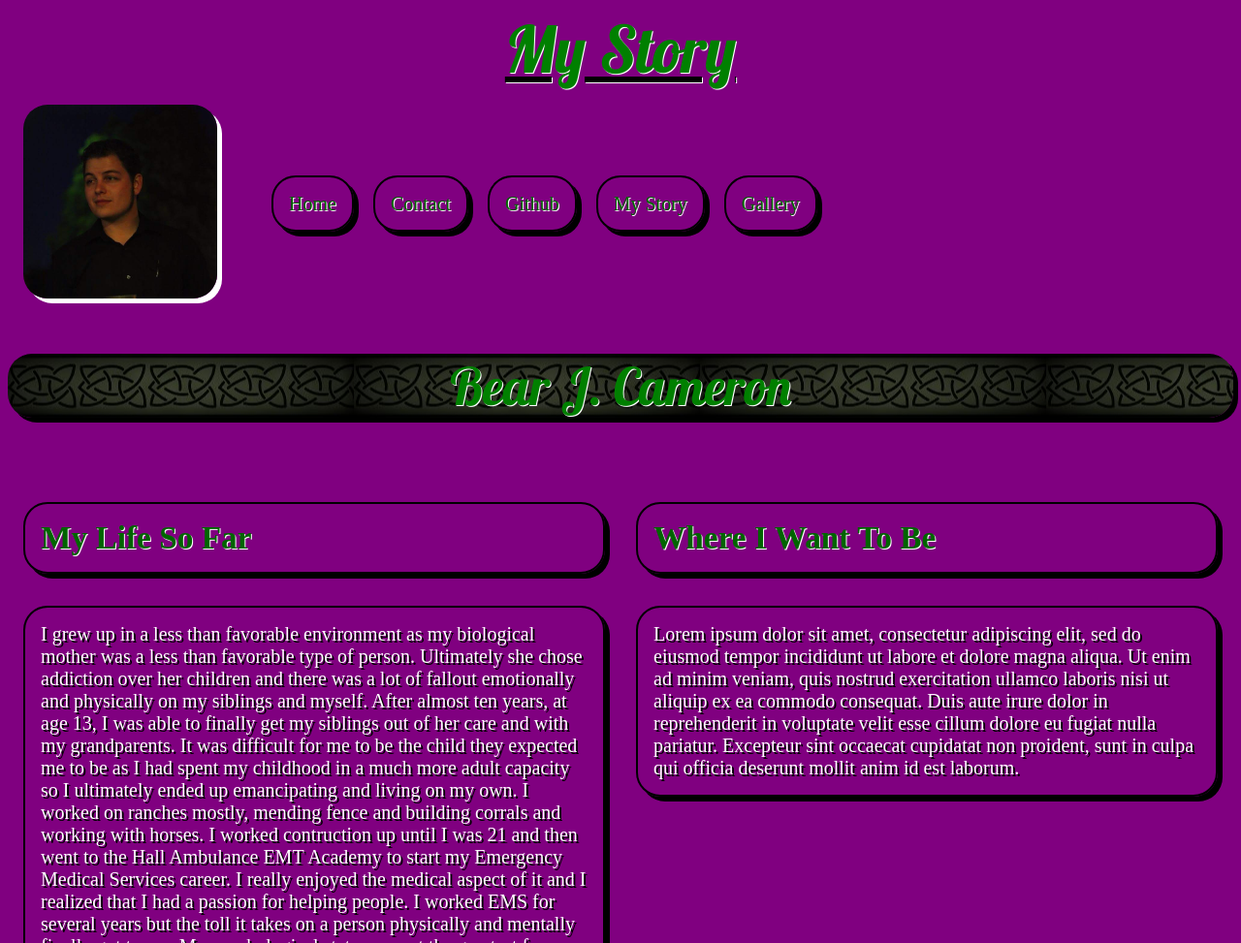
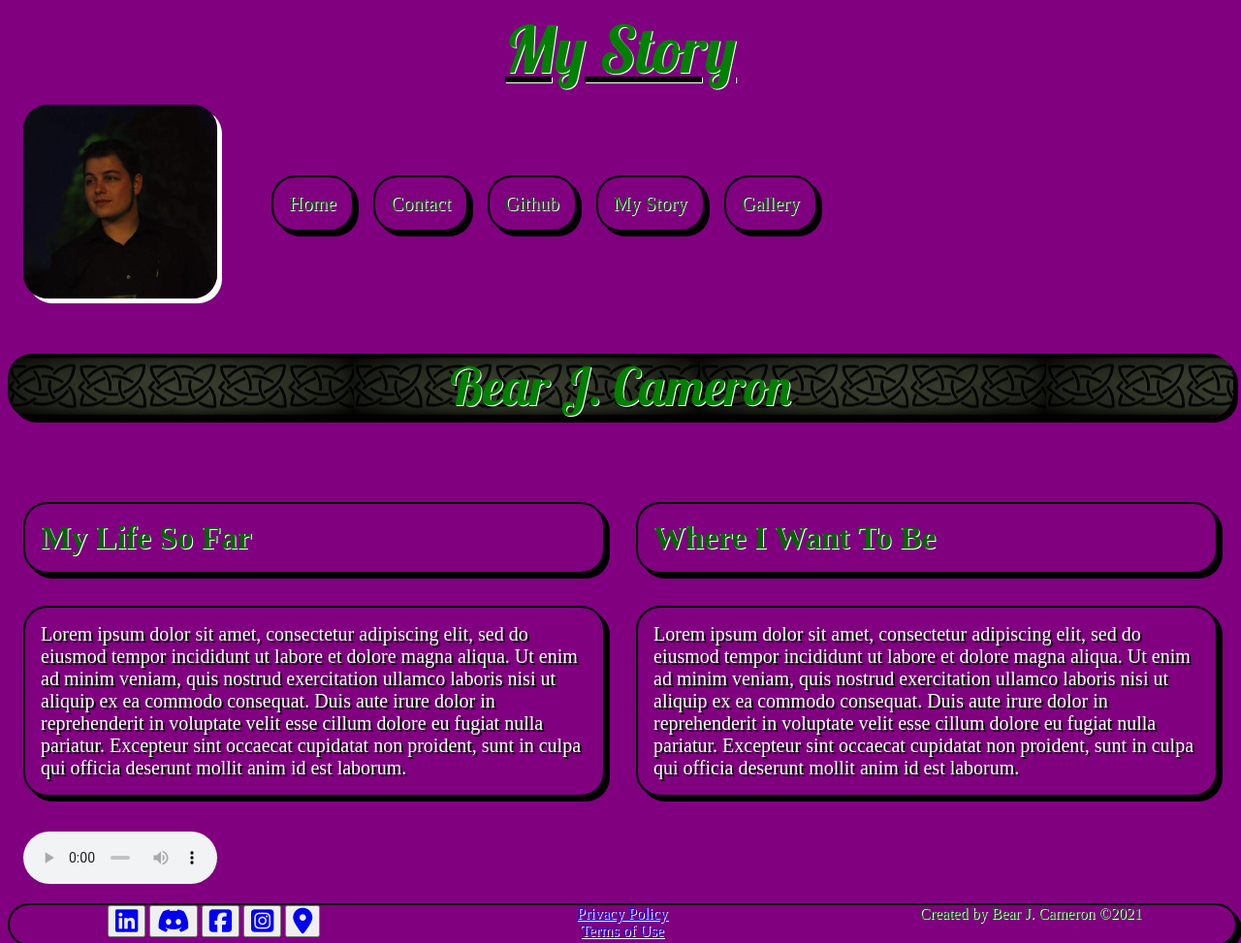
Before and after one commit to BearJCameron/Final_Project, a plain HTML site: page mystory.html in a window 1280 px wide. Shown: the top 973 px of the page at 97% size. Drawn offline with Linux system fonts and the light colour scheme; a web font is replaced by a local one.

Commit message:
updated footer

```diff
--- a/mystory.html
+++ b/mystory.html
@@ -41,30 +41,8 @@
         <div class="column">
             <h3 id="body_head">My Life So Far</h3>
             <p id="body_text">
-                I grew up in a less than favorable environment as my biological mother was a less than favorable
-                type of person. Ultimately she chose addiction over her children and there was a lot of fallout
-                emotionally and physically on my siblings and myself. After almost ten years, at age 13, I was able
-                to finally get my siblings out of her care and with my grandparents. It was difficult for me to be
-                the child they expected me to be as I had spent my childhood in a much more adult capacity so I
-                ultimately ended up emancipating and living on my own. I worked on ranches mostly, mending fence and
-                building corrals and working with horses. I worked contruction up until I was 21 and then went to the
-                Hall Ambulance EMT Academy to start my Emergency Medical Services career. I really enjoyed the medical
-                aspect of it and I realized that I had a passion for helping people. I worked EMS for several years but
-                the toll it takes on a person physically and mentally finally got to me. My psychological state was not
-                the greatest for a while and I ended up back in construction as it was something easy for me and paid
-                the bills. I got my POST with the Bakersfield Police Department in 2011 but found that work field to be
-                both similar to the stress of EMS as well as often contradictory to what I held to be moral and ethical
-                standards for myself. I finally started working with Nelson Industrial Services and had a few years to
-                travel the country some more and work in all kinds of unique places like aircraft carriers and
-                battleships doing hydro cutting and resurface on nonskid decks. I was never home though and I have quite
-                a few children and a loving wife that I really wanted to spend more time with. There were a series of
-                unfortunate events in my life during and directly after that time, including several deaths in my family,
-                that I let further deteriorate my psychological health. I made some very poor choices of my own and ended
-                up paying the price those choices will inevitably bill you for. I've made A LOT of changes and spent uncounted
-                hours/days/weeks/months/years working on myself introspectively so that I can not only be the father my
-                children need and the husband my wife deserves, but also the best version of MYSELF that I can be. It has
-                been a struggle to find my place in the professional world and I've run in to a lot of barriers that are
-                difficult to overcome.....but then I found BitWise!            </p>
+                Lorem ipsum dolor sit amet, consectetur adipiscing elit, sed do eiusmod tempor incididunt ut labore et dolore magna aliqua. Ut enim ad minim veniam, quis nostrud exercitation ullamco laboris nisi ut aliquip ex ea commodo consequat. Duis aute irure dolor in reprehenderit in voluptate velit esse cillum dolore eu fugiat nulla pariatur. Excepteur sint occaecat cupidatat non proident, sunt in culpa qui officia deserunt mollit anim id est laborum.
+            </p>
         </div>
         <div class="column">
             <h3 id="body_head">Where I Want To Be</h3>
@@ -89,10 +67,11 @@
             <button><a href="https://goo.gl/maps/fNQiFivjWkEM98K19" target="_blank" ><i class="fas fa-map-marker-alt fa-2x"></i></a></button>
         </div>
         <div class="column1">
-            <a>Created by Bear J Cameron</a>
-        </div>
+            <a href="blank">Privacy Policy</a><br>
+            <a href="blank">Terms of Use</a>
+    </div>
         <div class="column1">
-            <a>Created July 2021</a>
+            <a> Created by Bear J. Cameron ©2021</a>
         </div>
     </footer>
 <!-- Footer End -->
```
Also changed, not shown: contact.html (+4 -3 lines), gallery.html (+4 -3 lines), index.html (+3 -2 lines).
